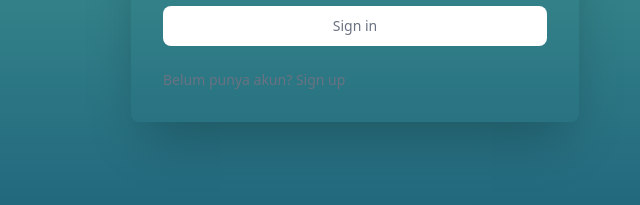
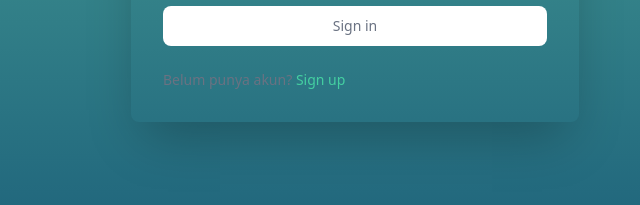
Before and after one commit to Fictophilians/JobLine, a website: page view/Login.html in a window 1280 px wide. Shown: the part 531-736 px from the top of the page, 285-925 px from the left. Drawn offline with Linux system fonts and the light colour scheme; a web font is replaced by a local one.

Commit message:
second commit

```diff
--- a/view/Login.html
+++ b/view/Login.html
@@ -115,7 +115,7 @@
                 Belum punya akun?
                 <a
                   href="./Register.html"
-                  class="font-medium text-primary-600 hover:underline dark:text-primary-500"
+                  class="font-medium text-primary hover:underline"
                   >Sign up</a
                 >
               </p>
```
Also changed, not shown: view/Register.html (+1 -1 lines), src/output.css.
